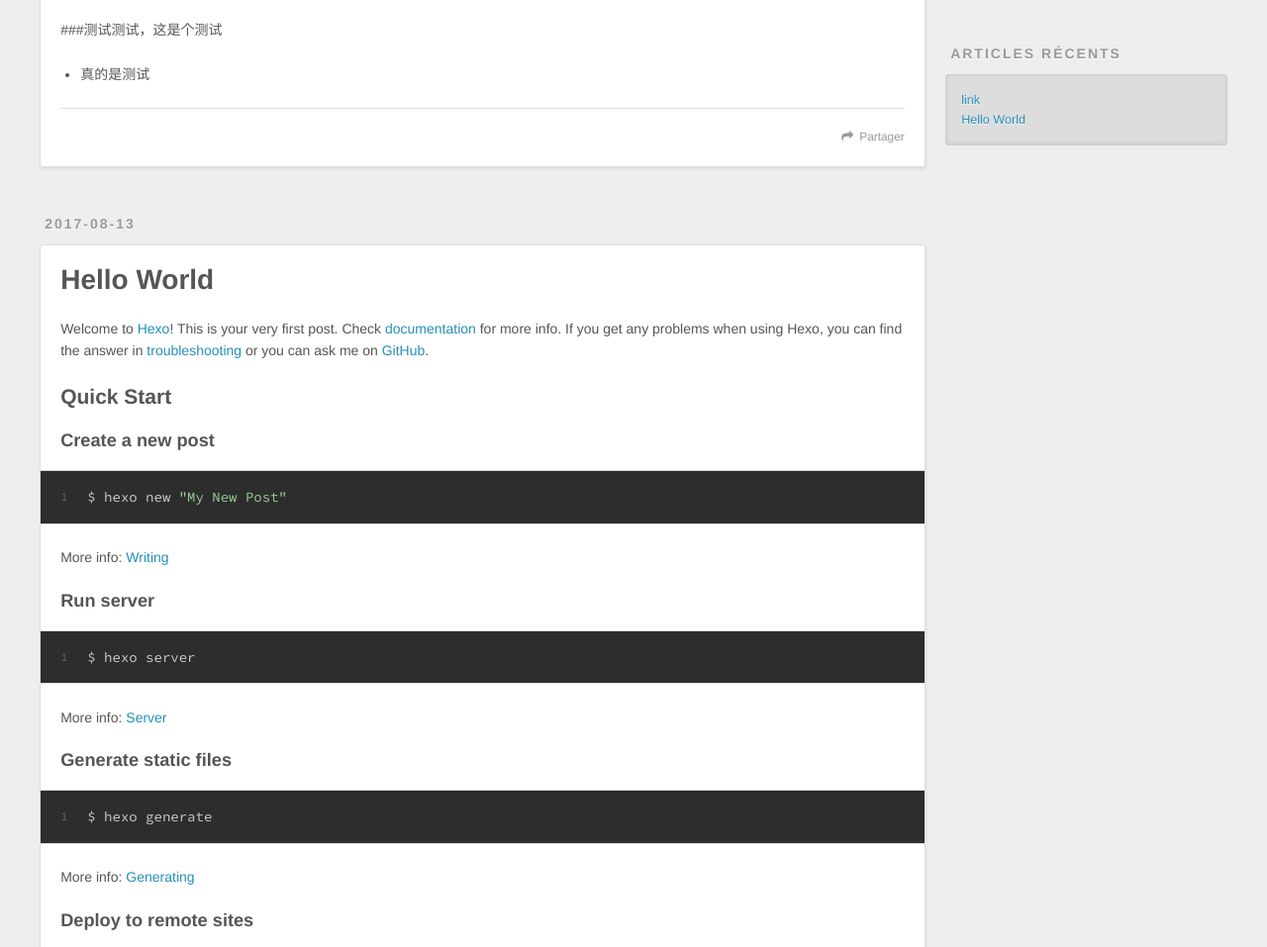
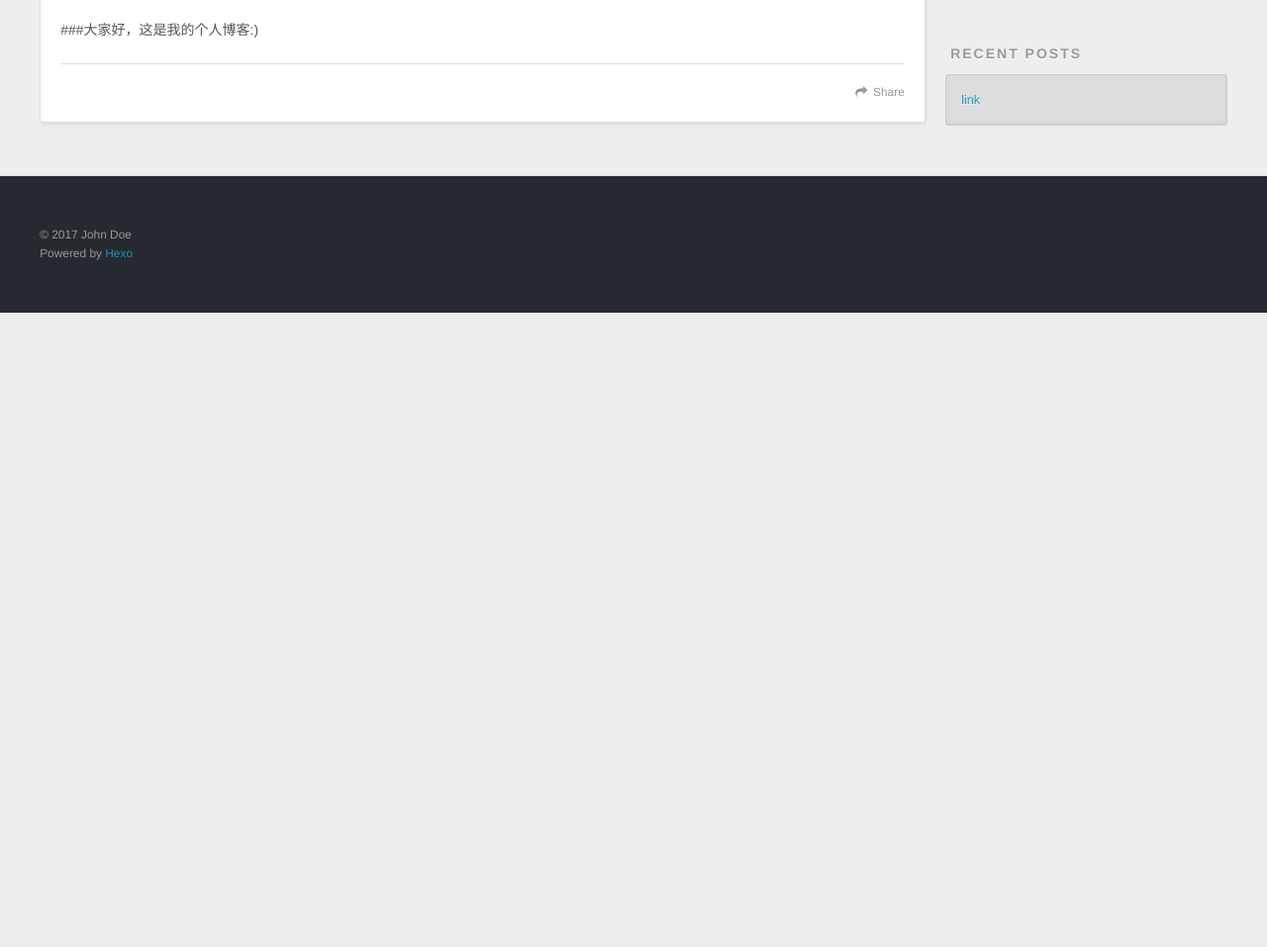
Before and after one commit to linzhixin1893/linzhixin1893.github.io, a plain HTML site: page index.html in a window 1280 px wide. Shown: the part 434-1391 px from the top of the page at 99% size. After the commit the page ends 800 px from the top, so only its background shows below. Drawn offline with nearby package versions, Linux system fonts and the light colour scheme.

Commit message:
Site updated: 2017-08-13 23:41:24

```diff
--- a/index.html
+++ b/index.html
@@ -48,9 +48,9 @@
       </nav>
       <nav id="sub-nav">
 
-          <a id="nav-rss-link" class="nav-icon" href="/atom.xml" title="Flux RSS"></a>
+          <a id="nav-rss-link" class="nav-icon" href="/atom.xml" title="RSS Feed"></a>
 
-        <a id="nav-search-btn" class="nav-icon" title="Rechercher"></a>
+        <a id="nav-search-btn" class="nav-icon" title="Search"></a>
       </nav>
       <div id="search-form-wrap">
         <form action="//google.com/search" method="get" accept-charset="UTF-8" class="search-form"><input type="search" name="q" class="search-form-input" placeholder="Search"><button type="submit" class="search-form-submit">&#xF002;</button><input type="hidden" name="sitesearch" value="http://yoursite.com"></form>
@@ -83,60 +83,12 @@
 
     <div class="article-entry" itemprop="articleBody">
 
-        <p>###测试测试，这是个测试</p>
-<ul>
-<li>真的是测试</li>
-</ul>
+        <p>###大家好，这是我的个人博客:)</p>
 
 
     </div>
     <footer class="article-footer">
-      <a data-url="http://yoursite.com/2017/08/13/link/" data-id="cj6awblzj0001ugesx23b5xf6" class="article-share-link">Partager</a>
-
-
-    </footer>
-  </div>
-
-</article>
-
-
-
-    <article id="post-hello-world" class="article article-type-post" itemscope itemprop="blogPost">
-  <div class="article-meta">
-    <a href="/2017/08/13/hello-world/" class="article-date">
-  <time datetime="2017-08-13T14:59:26.000Z" itemprop="datePublished">2017-08-13</time>
-</a>
-
-  </div>
-  <div class="article-inner">
-
-
-      <header class="article-header">
-
-
-    <h1 itemprop="name">
-      <a class="article-title" href="/2017/08/13/hello-world/">Hello World</a>
-    </h1>
-
-
-      </header>
-
-    <div class="article-entry" itemprop="articleBody">
-
-        <p>Welcome to <a href="https://hexo.io/" target="_blank" rel="external">Hexo</a>! This is your very first post. Check <a href="https://hexo.io/docs/" target="_blank" rel="external">documentation</a> for more info. If you get any problems when using Hexo, you can find the answer in <a href="https://hexo.io/docs/troubleshooting.html" target="_blank" rel="external">troubleshooting</a> or you can ask me on <a href="https://github.com/hexojs/hexo/issues" target="_blank" rel="external">GitHub</a>.</p>
-<h2 id="Quick-Start"><a href="#Quick-Start" class="headerlink" title="Quick Start"></a>Quick Start</h2><h3 id="Create-a-new-post"><a href="#Create-a-new-post" class="headerlink" title="Create a new post"></a>Create a new post</h3><figure class="highlight bash"><table><tr><td class="gutter"><pre><div class="line">1</div></pre></td><td class="code"><pre><div class="line">$ hexo new <span class="string">"My New Post"</span></div></pre></td></tr></table></figure>
-<p>More info: <a href="https://hexo.io/docs/writing.html" target="_blank" rel="external">Writing</a></p>
-<h3 id="Run-server"><a href="#Run-server" class="headerlink" title="Run server"></a>Run server</h3><figure class="highlight bash"><table><tr><td class="gutter"><pre><div class="line">1</div></pre></td><td class="code"><pre><div class="line">$ hexo server</div></pre></td></tr></table></figure>
-<p>More info: <a href="https://hexo.io/docs/server.html" target="_blank" rel="external">Server</a></p>
-<h3 id="Generate-static-files"><a href="#Generate-static-files" class="headerlink" title="Generate static files"></a>Generate static files</h3><figure class="highlight bash"><table><tr><td class="gutter"><pre><div class="line">1</div></pre></td><td class="code"><pre><div class="line">$ hexo generate</div></pre></td></tr></table></figure>
-<p>More info: <a href="https://hexo.io/docs/generating.html" target="_blank" rel="external">Generating</a></p>
-<h3 id="Deploy-to-remote-sites"><a href="#Deploy-to-remote-sites" class="headerlink" title="Deploy to remote sites"></a>Deploy to remote sites</h3><figure class="highlight bash"><table><tr><td class="gutter"><pre><div class="line">1</div></pre></td><td class="code"><pre><div class="line">$ hexo deploy</div></pre></td></tr></table></figure>
-<p>More info: <a href="https://hexo.io/docs/deployment.html" target="_blank" rel="external">Deployment</a></p>
-
-
-    </div>
-    <footer class="article-footer">
-      <a data-url="http://yoursite.com/2017/08/13/hello-world/" data-id="cj6awblzc0000ugesr9rgkb2l" class="article-share-link">Partager</a>
+      <a data-url="http://yoursite.com/2017/08/13/link/" data-id="cj6awe54k0000x2es0yr9fkf4" class="article-share-link">Share</a>
 
 
     </footer>
@@ -171,16 +123,12 @@
 
 
   <div class="widget-wrap">
-    <h3 class="widget-title">Articles récents</h3>
+    <h3 class="widget-title">Recent Posts</h3>
     <div class="widget">
       <ul>
 
           <li>
             <a href="/2017/08/13/link/">link</a>
-          </li>
-
-          <li>
-            <a href="/2017/08/13/hello-world/">Hello World</a>
           </li>
 
       </ul>
@@ -196,7 +144,7 @@
   <div class="outer">
     <div id="footer-info" class="inner">
       &copy; 2017 John Doe<br>
-      Propulsé by <a href="http://hexo.io/" target="_blank">Hexo</a>
+      Powered by <a href="http://hexo.io/" target="_blank">Hexo</a>
     </div>
   </div>
 </footer>
```
Also changed, not shown: 2017/08/13/link/index.html (+10 -27 lines), archives/2017/08/index.html (+4 -27 lines), archives/2017/index.html (+4 -27 lines), archives/index.html (+4 -27 lines).
